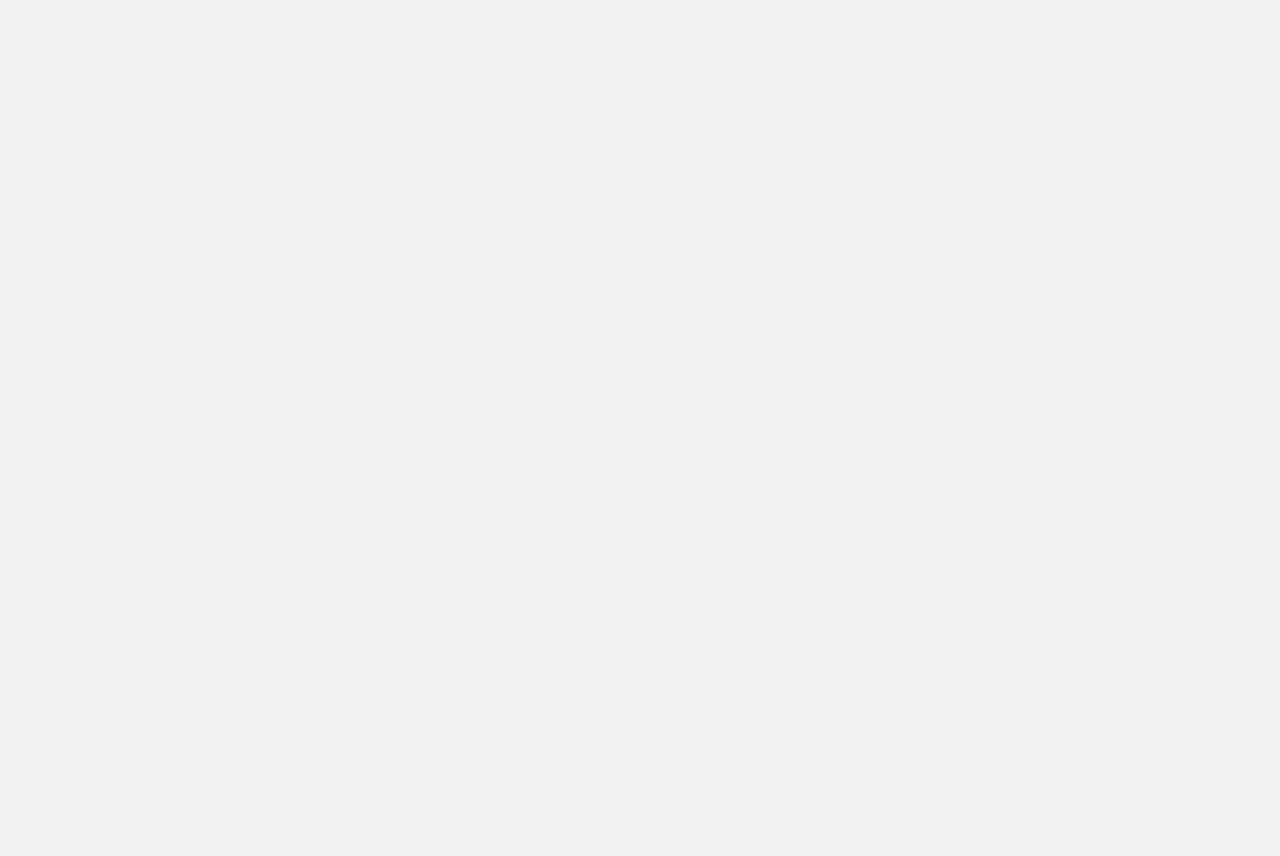
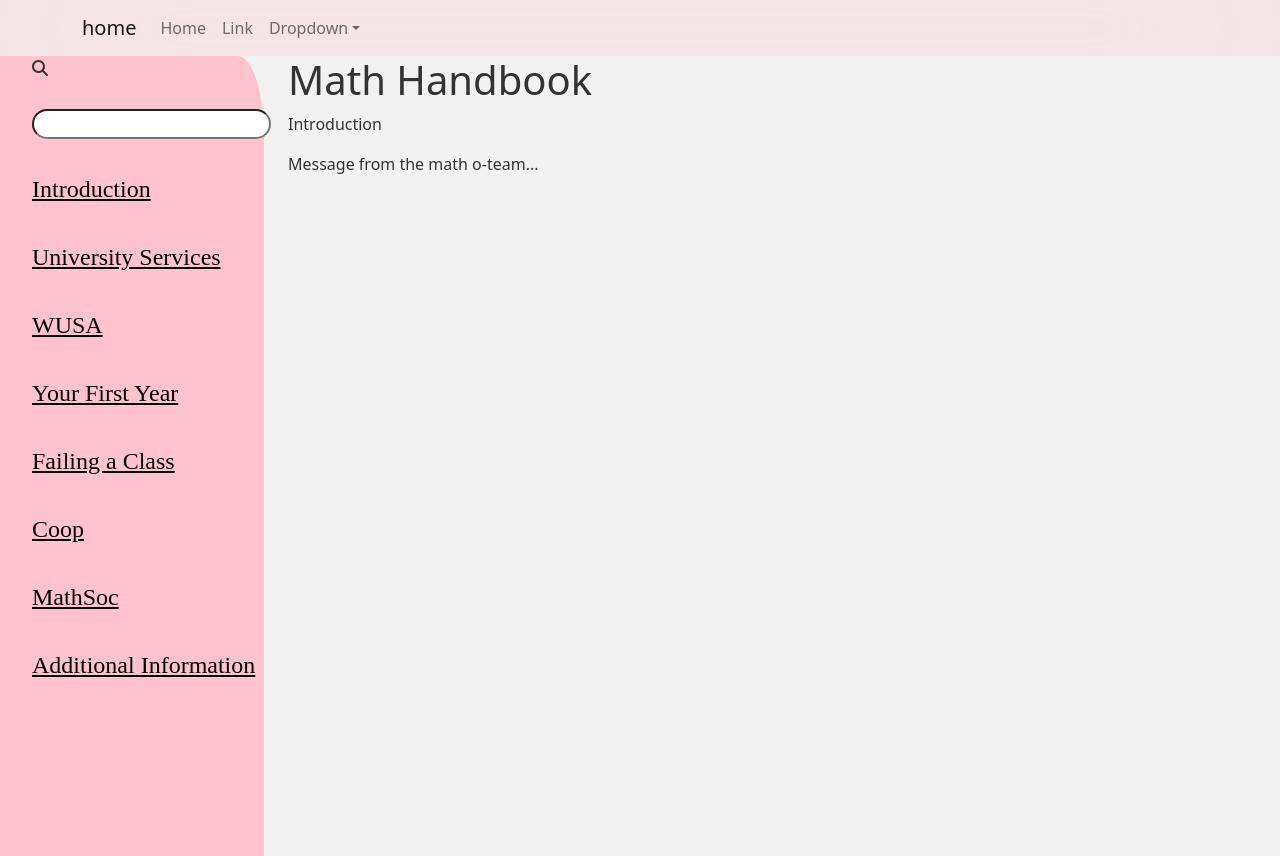
Before and after one commit to connie-wg/mathorientation, a Next.js app: page /firstYearHandbook in a window 1280 px wide. Before the commit the page ends 800 px from the top, so only its background shows below. Built offline with nearby package versions, Linux system fonts and the light colour scheme.

Commit message:
skeleton of first year handbook page

```diff
--- a/package.json
+++ b/package.json
@@ -9,6 +9,9 @@
     "lint": "next lint"
   },
   "dependencies": {
+    "@fortawesome/fontawesome-svg-core": "^6.1.2",
+    "@fortawesome/free-solid-svg-icons": "^6.1.2",
+    "@fortawesome/react-fontawesome": "^0.2.0",
     "bootstrap": "^5.1.3",
     "next": "12.1.6",
     "react": "18.2.0",
--- a/pages/firstYearHandbook.js
+++ b/pages/firstYearHandbook.js
@@ -1,3 +1,69 @@
-const firstYearHandbook = () => {};
+import NavBar from "../components/NavBar";
+
+import styles from "../styles/firstYearHandbook.module.css";
+
+import { Container, Row, Col } from "react-bootstrap";
+import { FontAwesomeIcon } from "@fortawesome/react-fontawesome";
+import { faMagnifyingGlass } from "@fortawesome/free-solid-svg-icons";
+
+const firstYearHandbook = () => {
+  return (
+    <>
+      <NavBar />
+      <Container style={{ marginLeft: 0, paddingLeft: 0 }}>
+        <Row>
+          <Col xs={3}>
+            <div className={styles.handbookLinkBar}>
+              <div className={styles.searchIcon}>
+                <FontAwesomeIcon icon={faMagnifyingGlass} />
+              </div>
+              <input
+                className={styles.handbookSearch}
+                type="text"
+                placeholder=""
+              />
+              {/* <form action="">
+                <input
+                  className={styles.handbookSearch}
+                  type="text"
+                  placeholder="search for a topic..."
+                />
+              </form> */}
+              <a className={styles.handbookLink} href="">
+                Introduction
+              </a>
+              <a className={styles.handbookLink} href="">
+                University Services
+              </a>
+              <a className={styles.handbookLink} href="">
+                WUSA
+              </a>
+              <a className={styles.handbookLink} href="">
+                Your First Year
+              </a>
+              <a className={styles.handbookLink} href="">
+                Failing a Class
+              </a>
+              <a className={styles.handbookLink} href="">
+                Coop
+              </a>
+              <a className={styles.handbookLink} href="">
+                MathSoc
+              </a>
+              <a className={styles.handbookLink} href="">
+                Additional Information
+              </a>
+            </div>
+          </Col>
+          <Col>
+            <h1>Math Handbook</h1>
+            <p>Introduction</p>
+            <p>Message from the math o-team...</p>
+          </Col>
+        </Row>
+      </Container>
+    </>
+  );
+};
 
 export default firstYearHandbook;
--- /dev/null
+++ b/styles/firstYearHandbook.module.css
@@ -0,0 +1,26 @@
+.handbookLinkBar {
+  background-color: rgba(255, 195, 207);
+  border-radius: 0% 10% 0% 0%;
+  padding-left: 2rem;
+  height: 100vh;
+  position: relative;
+}
+
+.handbookLink {
+  font-family: "Playfair Display";
+  color: black;
+  margin-top: 2rem;
+  margin-bottom: 2rem;
+  display: block;
+  font-size: 1.5rem;
+}
+
+.handbookSearch {
+  margin-top: 2rem;
+  border-radius: 20px;
+}
+
+.searchIcon {
+  width: 1.3rem;
+  height: 1.3rem;
+}
```
Also changed, not shown: 2 other files (tests, documents, lock files or other folders).
